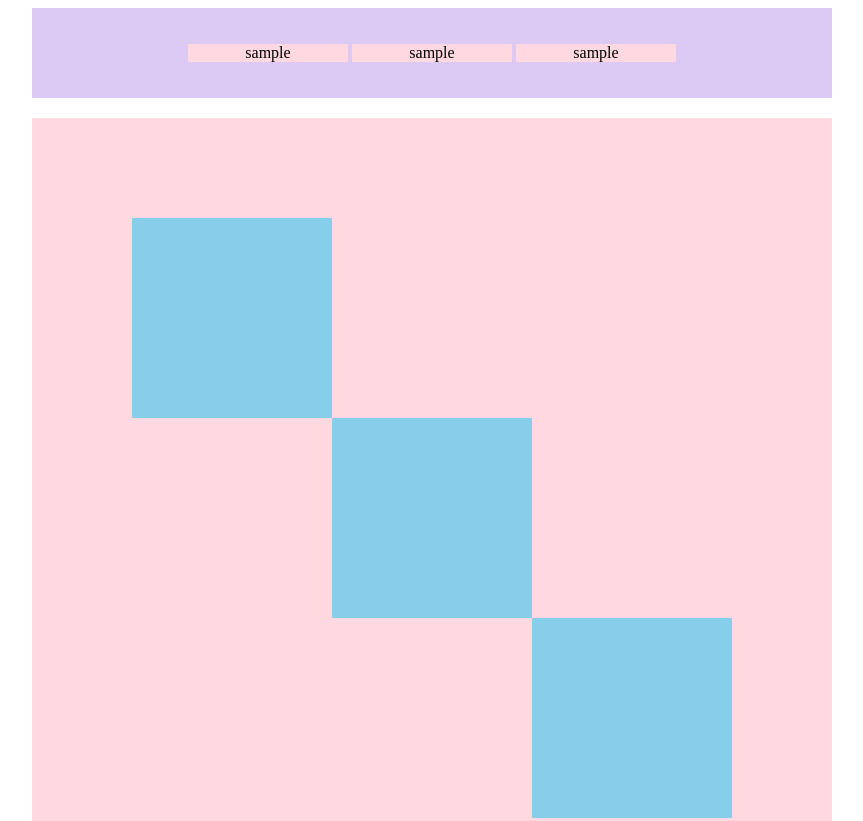
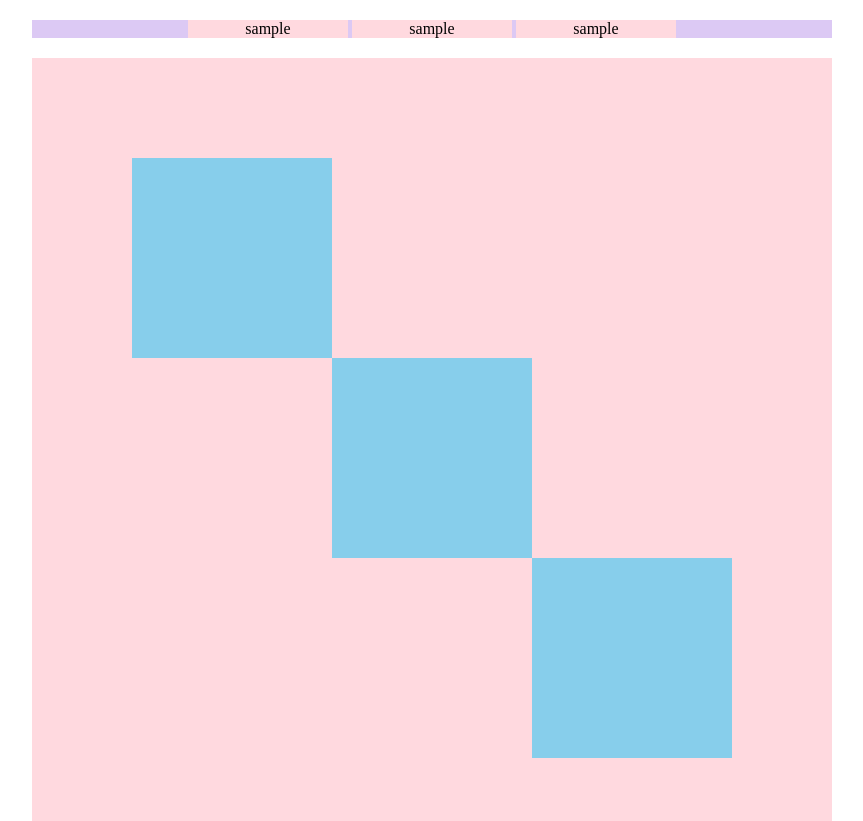
Before and after one commit to sosugaya/html-css-basic-kadai, a plain HTML site: page kadai_018/kadai_018.html in a window 1280 px wide. Shown: the top 821 px of the page, without its empty margins (208-1071 px from the left). Drawn offline with Linux system fonts and the light colour scheme.

Commit message:
Save local changes before rebase

```diff
--- a/kadai_018/style.css
+++ b/kadai_018/style.css
@@ -1,13 +1,14 @@
 #top {
   width:800px;
   background-color:#dcc9f4;
-  margin:0 auto;
-  padding: 20px 0;
+  margin:20px auto;
+  /*padding: 20px 0;*/
   text-align: center;
 }
 
 #top p {
   text-align: center;
+  margin:0;
 }
 
 .top-child {
```
